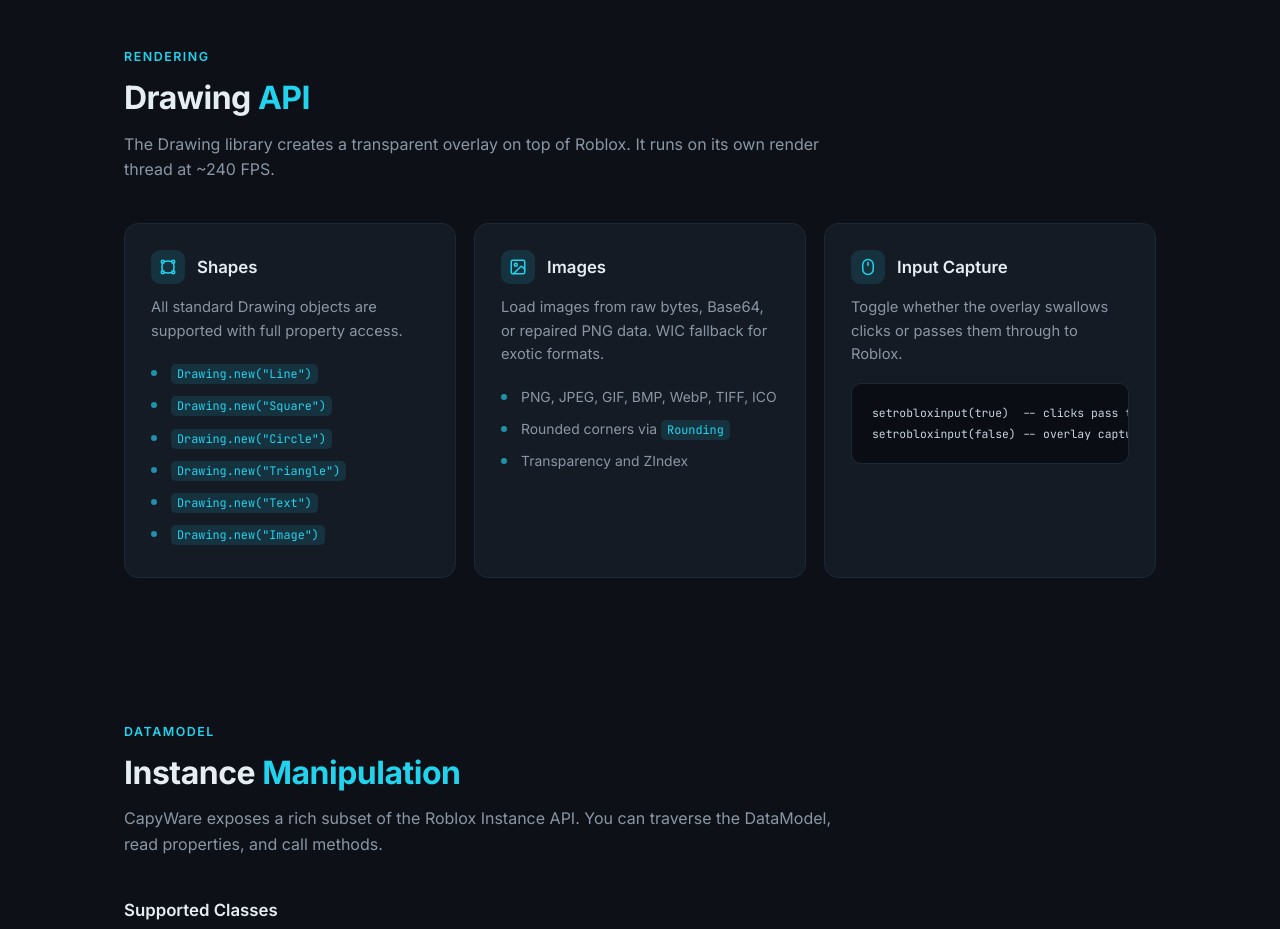
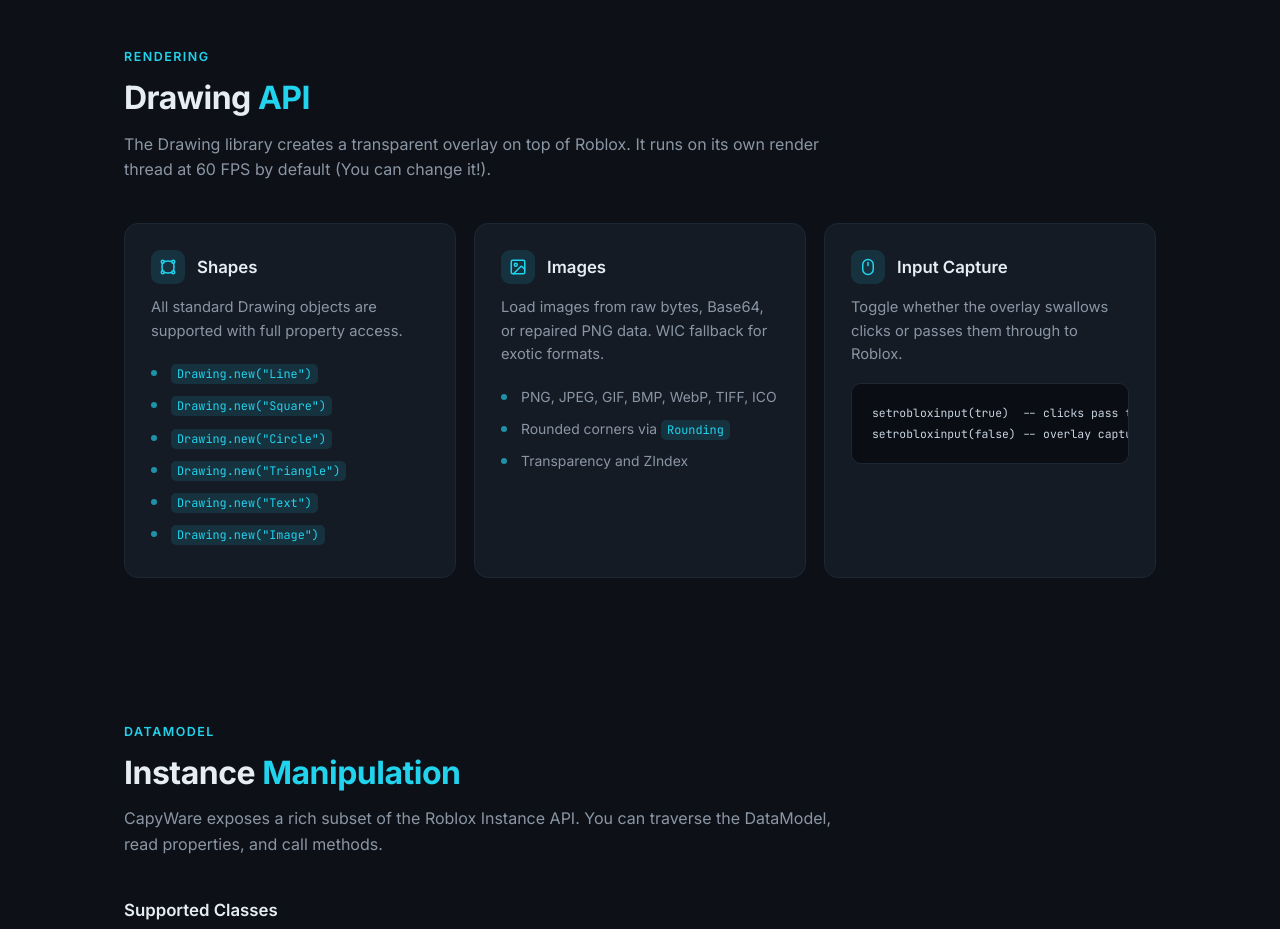
Before and after one commit to KrutoyCapybarin/CapyWare.fun, a plain HTML site: page index.html in a window 1280 px wide. Shown: the part 1660-2589 px from the top of the page. Drawn offline with Linux system fonts and the light colour scheme.

Commit message:
Update index.html

```diff
--- a/index.html
+++ b/index.html
@@ -765,7 +765,7 @@
   <div class="container">
     <div class="eyebrow">Rendering</div>
     <h2>Drawing <span class="accent">API</span></h2>
-    <p class="section-desc">The Drawing library creates a transparent overlay on top of Roblox. It runs on its own render thread at ~240 FPS.</p>
+    <p class="section-desc">The Drawing library creates a transparent overlay on top of Roblox. It runs on its own render thread at 60 FPS by default (You can change it!).</p>
 
     <div class="grid">
 
```
